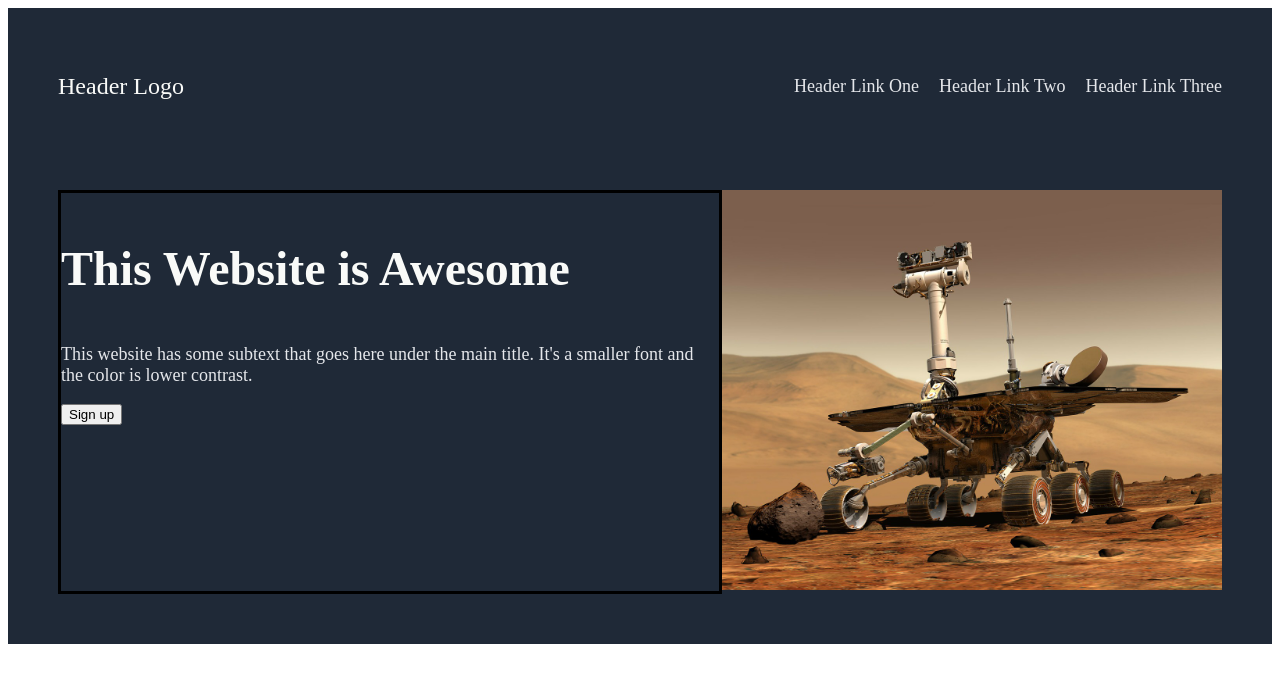
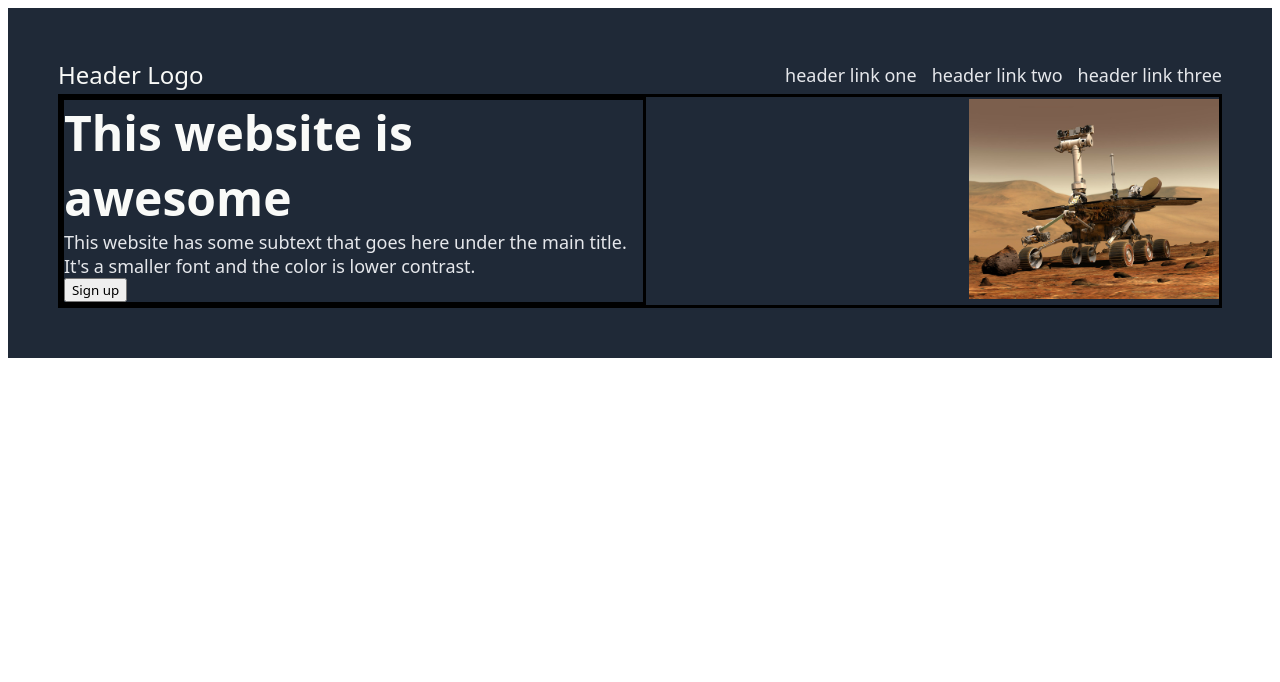
Before and after one commit to enigma275/landing-page, a plain HTML site: page index.html in a window 1280 px wide. Drawn offline with Linux system fonts and the light colour scheme.

Commit message:
Complete section-1

```diff
--- a/index.html
+++ b/index.html
@@ -1,6 +1,5 @@
 <!DOCTYPE html>
 <html lang="en">
-
 <head>
     <meta charset="UTF-8">
     <meta http-equiv="X-UA-Compatible" content="IE=edge">
@@ -8,36 +7,41 @@
     <title>Landing Page</title>
     <link rel="stylesheet" href="style.css">
 </head>
-
 <body>
-        <div class="hero-container">
-            <div class="header">
-                <div class="header-logo">
+    <div>
+        <div class="section-1">
+            <div class="hero-top">
+                <div class="header-logo-text">
                     Header Logo
                 </div>
-                <div class="header-links">
-                    <ul>
-                        <li>Header Link One</li>
-                        <li>Header Link Two</li>
-                        <li>Header Link Three</li>
+                <ul class="header-link-text">
+                    <li>header link one</li>
+                    <li>header link two</li>
+                    <li>header link three</li>
                 </ul>
             </div>
-            </div>
-            <div class="hero-info">
-                <div class="hero-info-left">
-                    <div class="hero-text">
-                        <p class="hero-main-text">This Website is Awesome</p>
-                        <p class="hero-secondary-text">This website has some subtext that goes here under the main title.
-                            It's a smaller font and the color is lower contrast.</p>
+            <div class="hero-bottom">
+                    <ul class="hero-left">
+                        <li class="hero-main-text">
+                            This website is awesome
+                        </li>
+                        <li class="hero-secondary-text">
+                            This website has some subtext that goes here under the main title.
+                            It's a smaller font and the color is lower contrast.
+                        </li>
+                        <li>
                             <button type="button">Sign up</button>
-                    </div>
-                </div>
-                <div class="image-placeholder">
-                    <img src="mars-67522_1280.jpg" alt="this is a placeholder for an image">
+                        </li>
+                    </ul>
+                    <div class="hero-right">
+                    <img class="hero-image" src="/mars-67522_1280.jpg" alt="placeholder-image">
                     </div>
             </div>
         </div>
+    </div>
+    <div></div>
+    <div></div>
+    <div></div>
 
 </body>
-
 </html>
--- a/style.css
+++ b/style.css
@@ -1,6 +1,11 @@
-/* HERO-CONTAINER FONTS AND COLORS*/
+/* SECTION-1 */
+/* COLORS AND FONTS */
 
-.hero-container {
+* {
+    font-family: system-ui, -apple-system, BlinkMacSystemFont, 'Segoe UI', Roboto, Oxygen, Ubuntu, Cantarell, 'Open Sans', 'Helvetica Neue', sans-serif
+}
+
+.section-1 {
     background-color: #1f2937;
 }
 
@@ -10,51 +15,57 @@
     color: #f9faf8;
 }
 
-.hero-secondary-text,.header-links {
+.hero-secondary-text,.header-link-text {
     font-size: 18px;
     color: #e5e7eb;
 }
 
-.header-logo {
+.header-logo-text {
     font-size: 24px;
     color: #f9faf8;
 }
 
-/*HERO-CONTAINER LAYOUT*/
+/*LAYOUT*/
 
-ul {
+.section-1 {
     display: flex;
-    list-style: none;
-    padding: 0px;
-    gap: 20PX;
-}
-
-.header {
-    display: flex;
-    align-items: center;
+    flex-direction: column;
+    height: 250px;
+    padding: 50px;
     justify-content: space-between;
 }
 
-.hero-info-left {
-    border: solid;
-    flex-direction: column;
+.hero-top {
+    display: flex;
     justify-content: space-between;
+    align-items: center;
 }
 
-.hero-info {
+ul.header-link-text {
+    display: flex;
+    list-style: none;
+    gap: 15px;
+    margin: 0px;
+    padding: 0px;
+}
+
+.hero-bottom {
     display: flex;
     justify-content: space-between;
+    align-items: center;
+    border: solid;
 }
 
-img {
-    width: 500px;
-    height: 400px;
+ul.hero-left {
+    display: flex;
+    flex-direction: column;
+    list-style: none;
+    margin: 0px;
+    padding: 0px;
+    border: solid;
+    width: 50%;
 }
 
-.hero-container {
-    padding: 50px;
-    display: flex;
-    flex-direction: column;
-    justify-content: space-between;
-    gap: 75px;
+.hero-image {
+    max-width: 250px;
 }
```
Lines whose indentation alone changed are shown as unchanged.
